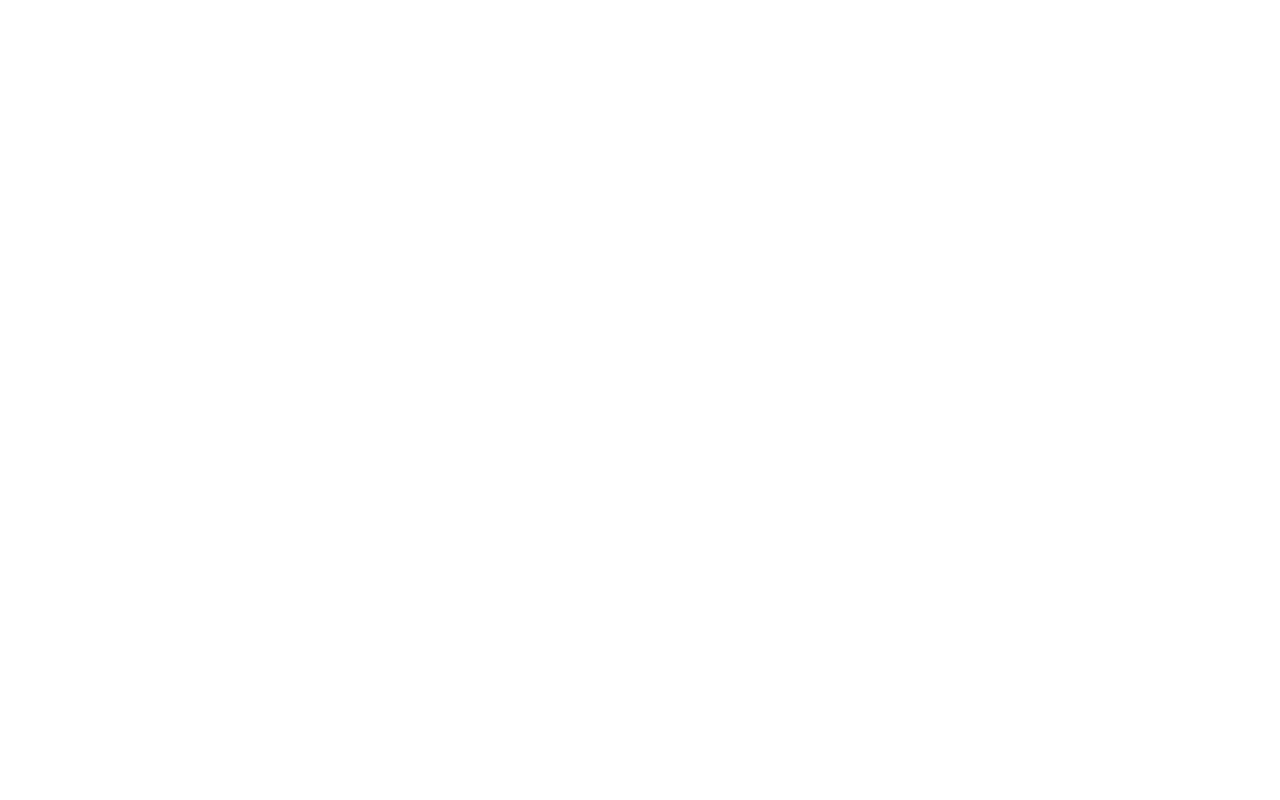
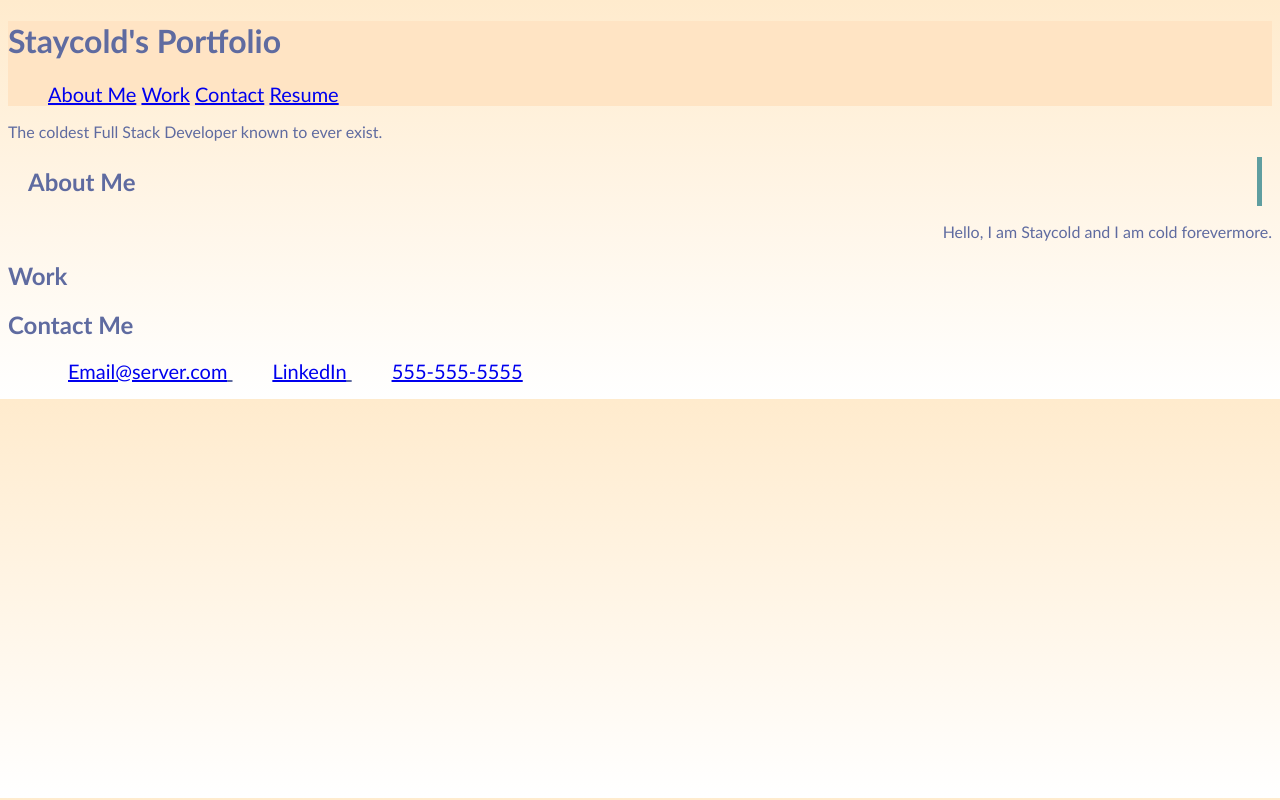
Before and after one commit to Staycold/Portfolio1, a plain HTML site: page index.html in a window 1280 px wide. Drawn offline with Linux system fonts and the light colour scheme.

Commit message:
finishing night one, solid framework

```diff
--- a/index.html
+++ b/index.html
@@ -0,0 +1,82 @@
+<!DOCTYPE html>
+<html lang="en">
+<head>
+    <meta charset="UTF-8">
+    <meta http-equiv="X-UA-Compatible" content="IE=edge">
+    <meta name="viewport" content="width=device-width, initial-scale=1.0">
+    <title>Portfolio of Staycold</title>
+    <link rel="stylesheet" href="./style.css"/>
+
+</head>
+<body>
+    <!-- The nav bar at the tip top of the page -->
+    <header class="header">
+        <h1>Staycold's Portfolio</h1>
+        <nav>
+            <ul>
+                <li>
+                    <a href="#">About Me</a>
+                </li>
+                <li>
+                    <a href="#">Work</a>
+                </li>
+                <li>
+                    <a href="#">Contact</a>
+                </li>
+                <li>
+                    <a href="#">Resume</a>
+                </li>
+            </ul>
+        </nav>
+    </header>
+    <!-- the small banner under the nav bar -->
+    <div class="underHeader">
+        <p id="uHtext">
+            The <span data-desc="So Cold!">coldest</span> Full Stack Developer known to ever exist.
+        </p>
+    </div>
+    <!--This is the start of the main body -->
+    <div class="bckrnd">
+        <main>
+            <div class ="about">
+                <h2 id="about">
+                    About Me
+                </h2>
+                <p id="aboutMe">
+                    Hello, I am Staycold and I am cold forevermore.
+                </p>
+            </div>
+            <div class="work">
+                <h2>
+                    Work
+                </h2>
+
+            </div>
+            <!--another link, another class -->
+            <div class="contact">
+                <h2>
+                    Contact Me
+                </h2>
+                <ul>
+                    <li>
+                        <a href="#">Email@server.com</a>
+                    </li>
+                    <li>
+                        <a href="#">LinkedIn</a>
+                    </li>
+                    <li>
+                        <a href="#">555-555-5555</a>
+                    </li>
+                </ul>
+
+            </div>
+        </main>
+
+
+
+
+
+
+    </div>
+</body>
+</html>
--- a/style.css
+++ b/style.css
@@ -1,3 +1,79 @@
-*{
+:root {
+    box-sizing: border-box;
+    /* background-color: #ffebcd; */
+    color: #5f6ba0;
+    --words: #5f9ea0;
+    font-family: 'Trebuchet MS', 'Lucida Sans Unicode', 'Lucida Grande', 'Lucida Sans', Arial, sans-serif;
+    background-image: linear-gradient( #ffebcd, #fff);
 
 }
+
+/* this is the nav bar and tip top */
+.header{
+    background-color: bisque;
+    width: 100%;
+
+}
+
+.header li{
+    text-align: right;
+    display: inline;
+    flex:right;
+    font-size: 20px;
+
+}
+
+/* this is a surprise ;) */
+span[data-desc]:hover::after{
+    content: attr(data-desc);
+    position: absolute;
+    left: 0px;
+    bottom: 20px;
+    border: 1px solid #fff;
+    background-color:#00bfff;
+    color:#f8f8ff;
+    padding: 11px;
+    z-index: 1;
+    font-weight: bolder;
+
+}
+
+/* this is the banner directly under the nav bar */
+.underHeader{
+
+
+}
+
+/* this is the main body of the page */
+.bckrnd{
+
+}
+
+
+
+/* this is the work section in the main  */
+.work{
+
+}
+
+.contact li{
+    text-align: right;
+    display: inline;
+    flex:end;
+    font-size: 20px;
+    text-decoration: underline;
+    margin: 10px;
+    padding: 10px;
+}
+
+/* this is the about me section */
+#about{
+    margin: 10px;
+    padding: 10px;
+    border-right: 5px solid var(--words);
+}
+
+/* this is the text in the about me container */
+#aboutMe{
+    text-align: right;
+}
```
